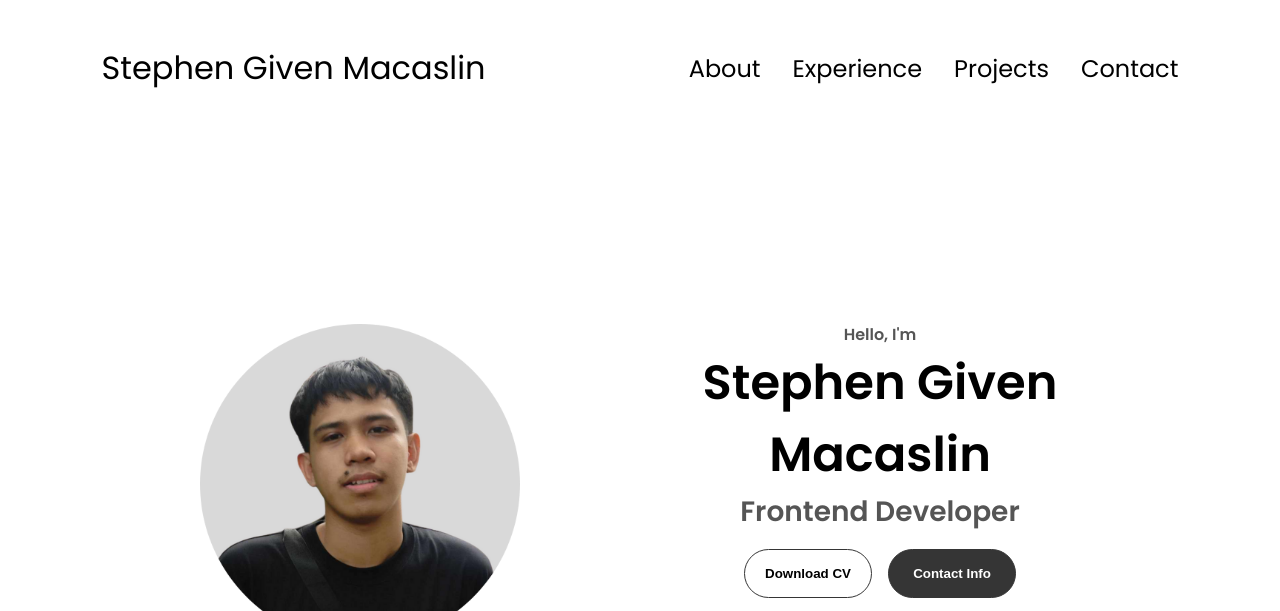
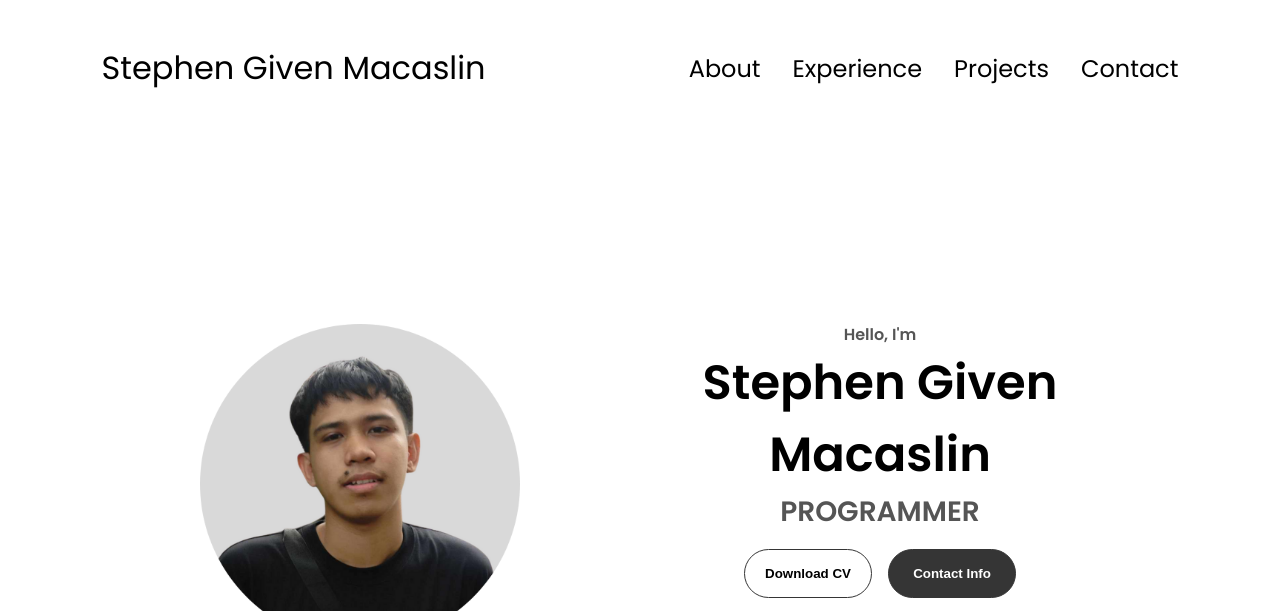
Before and after one commit to StephenMacaslin/My-Portfolio, a plain HTML site: page index.html in a window 1280 px wide. Shown: the top 611 px of the page. Drawn offline with nearby package versions, Linux system fonts and the light colour scheme.

Commit message:
Update index.html

```diff
--- a/index.html
+++ b/index.html
@@ -48,7 +48,7 @@
       <div class="section__text">
         <p class="section__text__p1">Hello, I'm</p>
         <h1 class="title">Stephen Given Macaslin</h1>
-        <p class="section__text__p2">Frontend Developer</p>
+        <p class="section__text__p2">PROGRAMMER</p>
         <div class="btn-container">
           <button class="btn btn-color-2" onclick="window.open('MyResume.pdf')">
             Download CV
```
